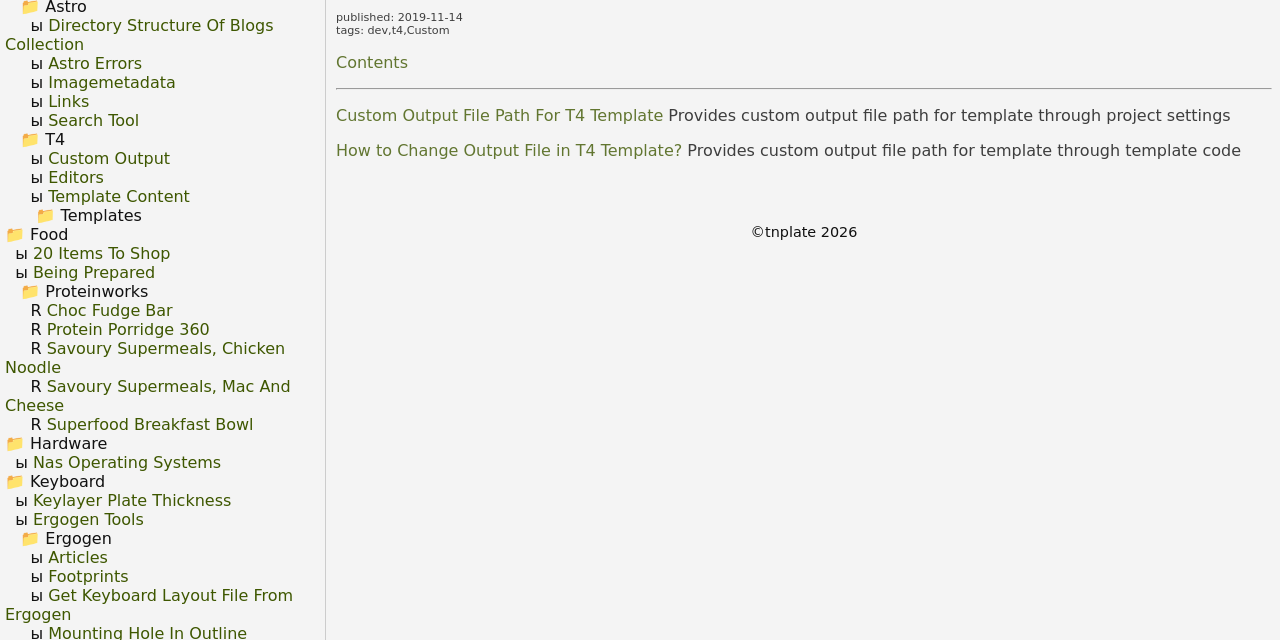
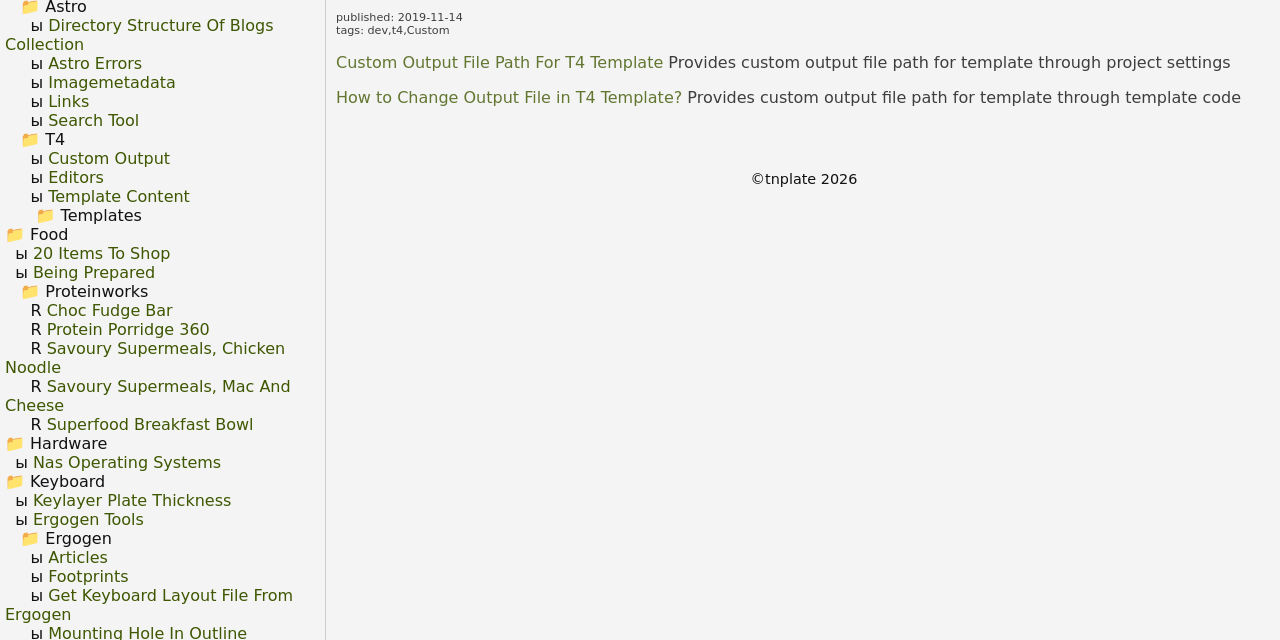
Before and after one commit to Thundter/thundter.github.io, an Astro site: page /blogs/development/t4/custom_output in a window 1280 px wide. Shown: the part 160-800 px from the top of the page. Built offline with nearby package versions, Linux system fonts and the light colour scheme; Astro itself is replaced by a stand-in of ours; a web font is replaced by a local one.

Commit message:
fix Custom Output

```diff
--- a/src/pages/blogs/development/t4/custom_output.md
+++ b/src/pages/blogs/development/t4/custom_output.md
@@ -5,10 +5,6 @@ date: "2019-11-14"
 tags: ["dev","t4", "Custom"]
 ---
 
-[Contents](index.md)
-
----
-
 [Custom Output File Path For T4 Template](https://stackoverflow.com/questions/21352411/custom-output-file-path-for-t4-template)
 Provides custom output file path for template through project settings
 
```
